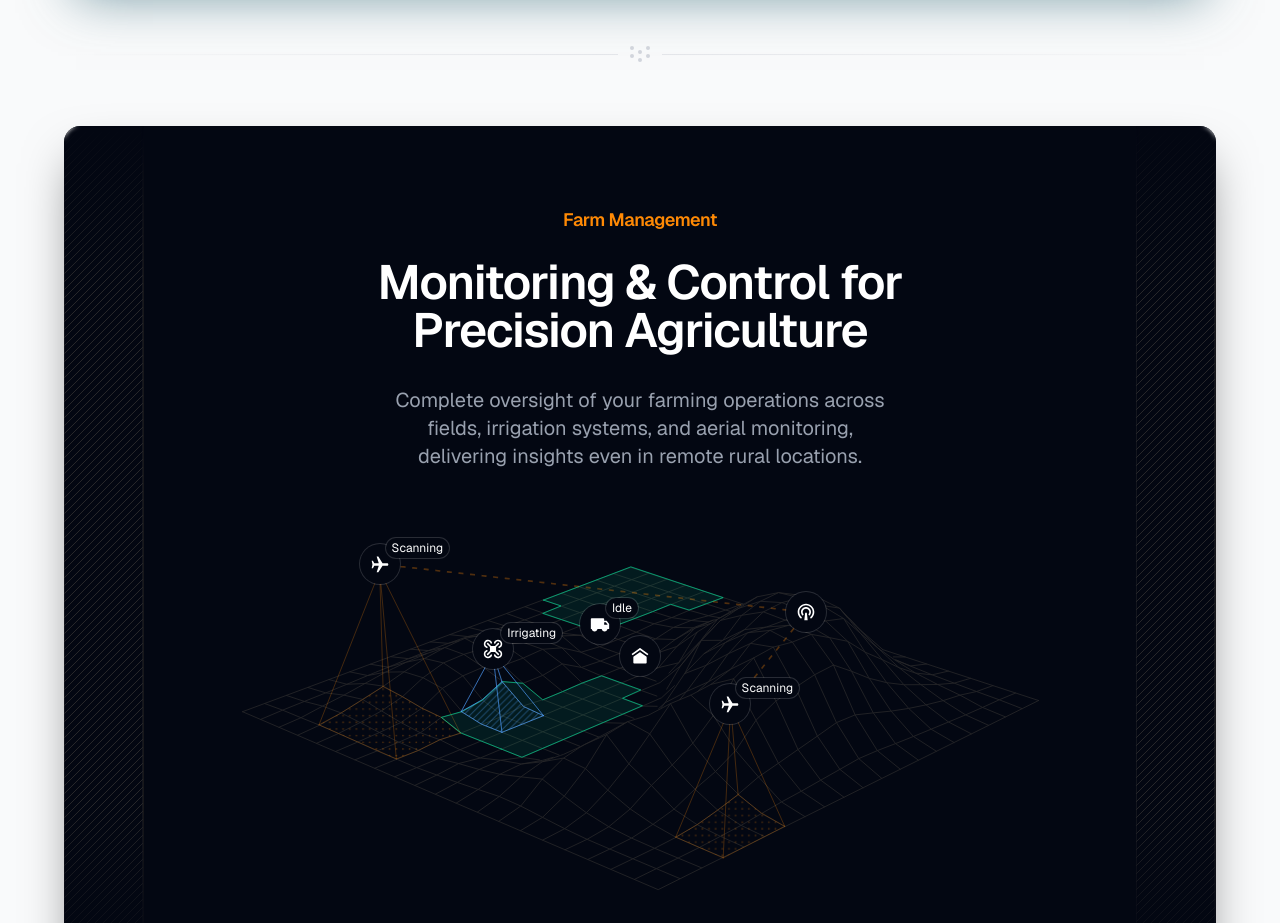
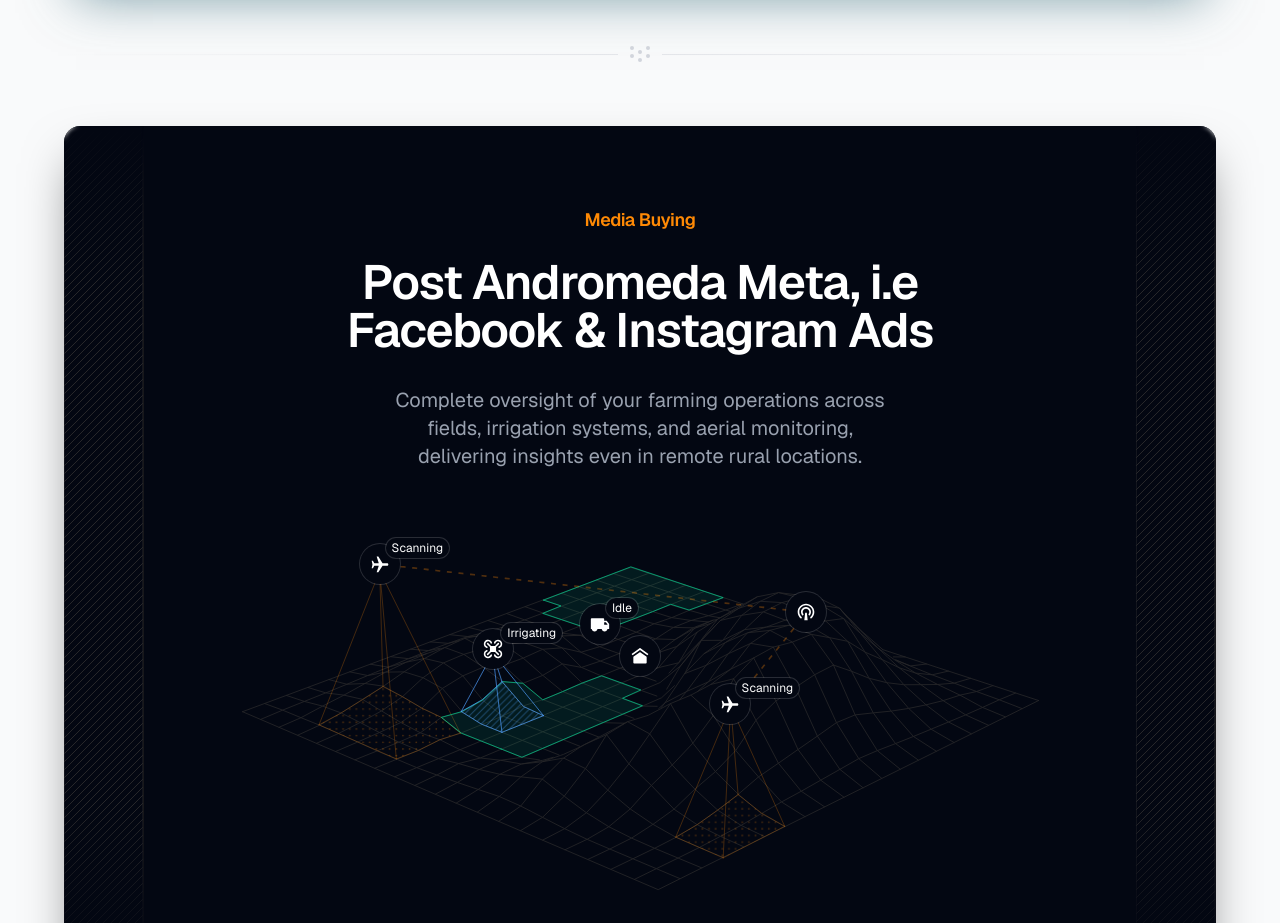
Before and after one commit to telluricaquarian/aclr77, a Next.js app: page / in a window 1280 px wide. Shown: the part 3420-4343 px from the top of the page. Built offline with nearby package versions, Linux system fonts and the light colour scheme.

Commit message:
update Map.tsx section and copy for Media Buying page

```diff
--- a/src/components/ui/Map/Map.tsx
+++ b/src/components/ui/Map/Map.tsx
@@ -86,13 +86,13 @@ export const Map = () => {
       </div>
 
       <div className="pt-12 text-base font-semibold tracking-tight text-orange-400 sm:pt-20 sm:text-lg">
-        Farm Management
+        Media Buying
       </div>
       <h2
         id="management-title"
         className="mt-6 max-w-[700px] text-center text-2xl font-semibold tracking-tight text-balance text-white md:text-5xl"
       >
-        Monitoring & Control for Precision Agriculture
+        Post Andromeda Meta, i.e Facebook & Instagram Ads
       </h2>
       <p className="mt-4 max-w-2xl text-center text-base text-balance text-gray-400 sm:mt-8 sm:text-xl">
         Complete oversight of your farming operations across fields, irrigation
```
Also changed, not shown: public/images/faviconting.png (added).
